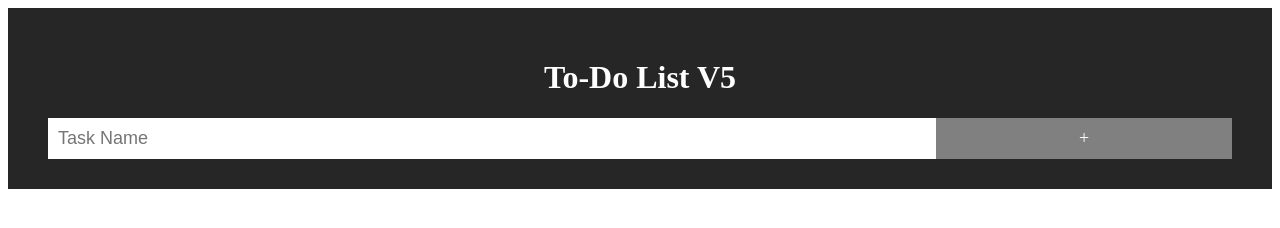
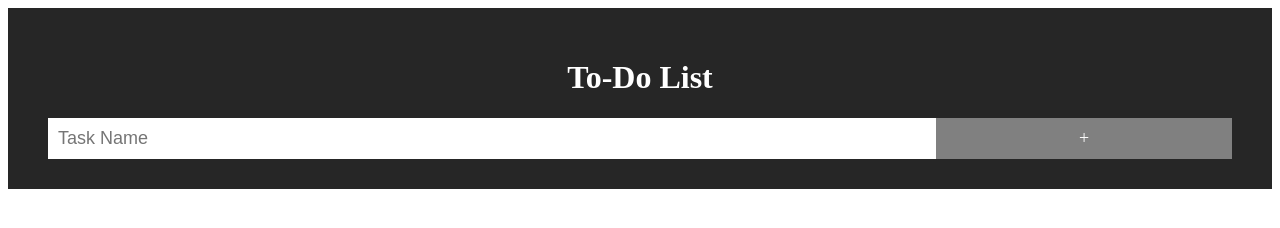
Before and after one commit to CodersforLearning/todo-app-vanilla-Elodin77, a plain HTML site: page index.html in a window 1280 px wide. Drawn offline with Linux system fonts and the light colour scheme.

Commit message:
formatting

```diff
--- a/index.html
+++ b/index.html
@@ -3,7 +3,7 @@
 <head>
   <title>To-Do List</title>
   <div class="header">
-    <h1>To-Do List V5</h1>
+    <h1>To-Do List</h1>
     <input type="text" id="taskName" placeholder="Task Name">
     <span onclick="newTask()" class="newTaskBtn">+</span>
   </div>
```
